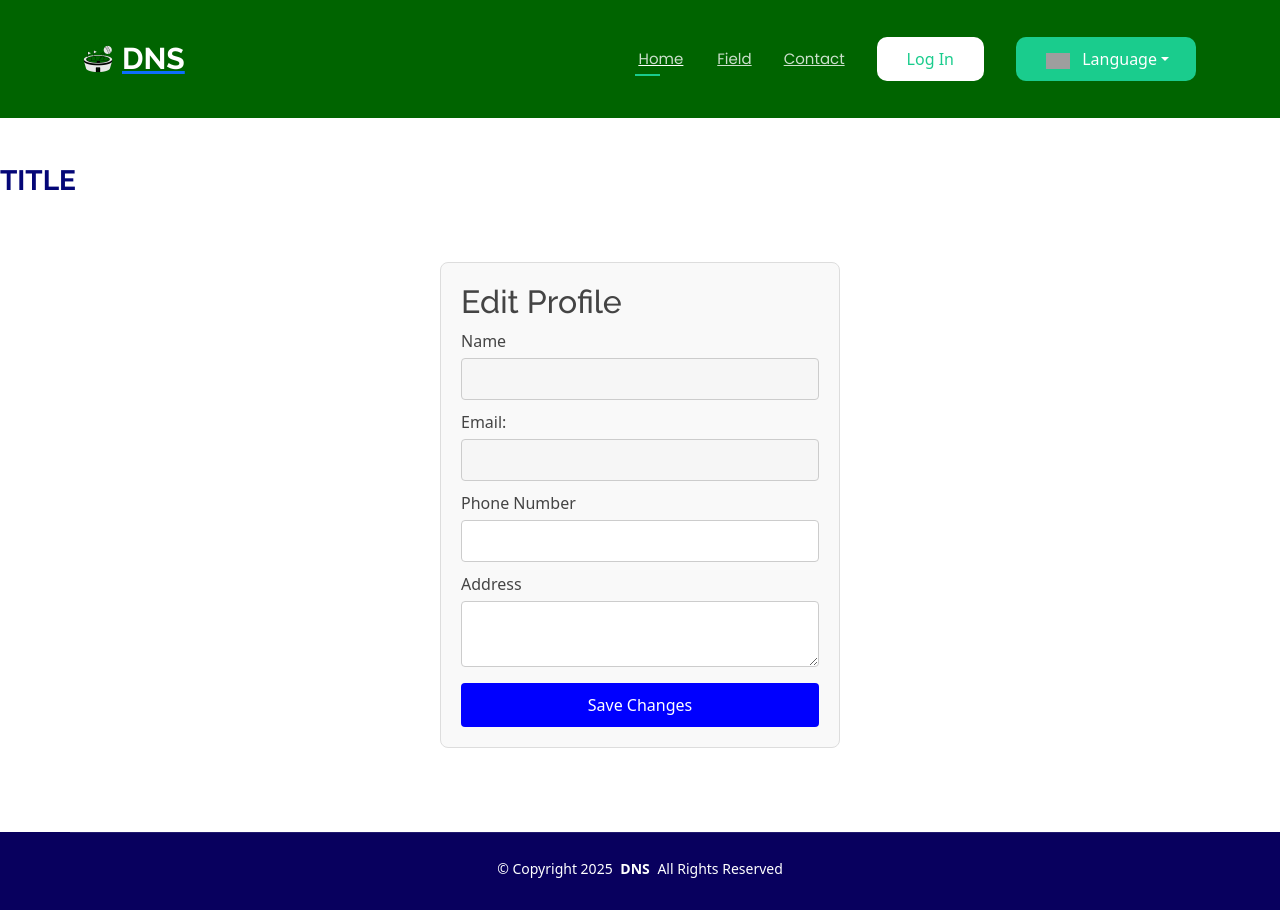
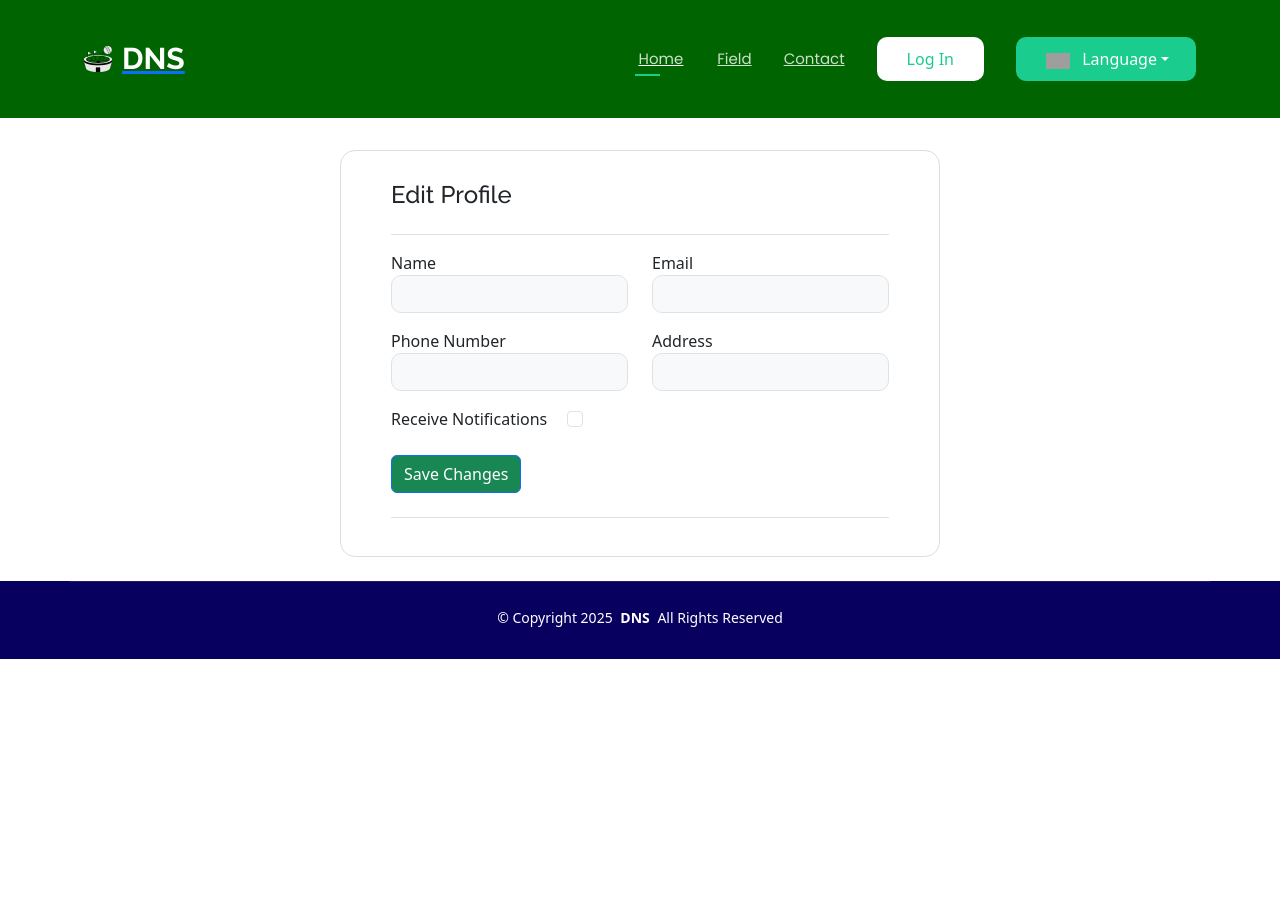
Before and after one commit to DNSportCapstone/DNSport-FE, a Vue app: page /edituser in a window 1280 px wide. After the commit the page ends 800 px from the top, so only its background shows below. Built offline with nearby package versions, Linux system fonts and the light colour scheme; grey boxes are pictures that could not be loaded; what vue3-google-login would draw is missing.

Commit message:
update profile update ui

```diff
--- a/src/locales/en.json
+++ b/src/locales/en.json
@@ -35,5 +35,7 @@
   "EditProfile": "Edit Profile",
   "Name": "Name",
   "Address": "Address",
-  "SaveChanges": "Save Changes"
+  "SaveChanges": "Save Changes",
+  "ReceiveNotifications": "Receive Notifications",
+  "ProfileUpdateSuccess": "Profile updated successfully!"
 }
--- a/src/locales/vi.json
+++ b/src/locales/vi.json
@@ -35,5 +35,7 @@
   "EditProfile": "Chỉnh sửa hồ sơ",
   "Name": "Tên",
   "Address": "Địa chỉ",
-  "SaveChanges": "Lưu thay đổi"
+  "SaveChanges": "Lưu thay đổi",
+  "ReceiveNotifications": "Nhận thông báo",
+  "ProfileUpdateSuccess": "Cập nhật hồ sơ thành công!"
 }
--- a/src/pages/EditUserPage.vue
+++ b/src/pages/EditUserPage.vue
@@ -1,36 +1,47 @@
 <template>
-    <div class="section">
-      <div class="section-title">
-        <div>
-          <span class="description-title">title</span>
+  <div style="margin-top: 150px;"></div>
+  <div class="wrapper bg-white mt-sm-5">
+    <h4 class="pb-4 border-bottom">{{ t('EditProfile') }}</h4>
+    <div v-if="showSuccessMessage" class="alert alert-success">{{ t('ProfileUpdateSuccess') }}</div>
+    <div class="py-2">
+      <div class="row py-2">
+        <div class="col-md-6">
+          <label>{{ t('Name') }}</label>
+          <input v-model="user.fullName" type="text" class="bg-light form-control" disabled/>
+        </div>
+        <div class="col-md-6">
+          <label>Email</label>
+          <input v-model="user.email" type="text" class="bg-light form-control" disabled />
         </div>
       </div>
-      <div class="container">
-        <h2>{{ t('EditProfile') }}</h2>
-        <form @submit.prevent="updateProfile">
-          <label>{{ t('Name') }}</label>
-          <input v-model="user.fullName" type="text" disabled />
-
-          <label>Email:</label>
-          <input v-model="user.email" type="text" disabled />
-
+      <div class="row py-2">
+        <div class="col-md-6 pt-md-0 pt-3">
           <label>{{ t('PhoneNumber') }}</label>
-          <input v-model="user.phoneNumber" type="tel" required />
-
+          <input v-model="user.phoneNumber" type="text" class="bg-light form-control" />
+        </div>
+        <div class="col-md-6 pt-md-0 pt-3">
           <label>{{ t('Address') }}</label>
-          <textarea v-model="user.address" required></textarea>
-
-          <button type="submit">{{ t('SaveChanges') }}</button>
-        </form>
+          <input v-model="user.address" type="tel" class="bg-light form-control" />
+        </div>
+      </div>
+      <div class="row py-2">
+        <div class="col-md-6 pt-md-0 pt-3">
+          <label>{{ t('ReceiveNotifications') }}</label>
+          <input v-model="user.receiveNotification" type="checkbox" class="form-check-input"  style="margin-left: 20px;"/>
+        </div>
+      </div>
+      <div class="py-3 pb-4 border-bottom">
+        <button class="btn btn-primary mr-3" @click="saveChanges">{{ t('SaveChanges') }}</button>
       </div>
     </div>
-  </template>
+  </div>
+</template>
+
 <script setup>
 import { useI18n } from 'vue-i18n';
 const { t } = useI18n();
 </script>
 
-<!-- Phần logic API và Vue Component -->
 <script>
 import API from "@/utils/axios";
 import CommonHelper from "@/utils/common";
@@ -40,11 +51,12 @@ export default {
     return {
       user: {
         fullName: "",
+        lastName: "",
         email: "",
-        phone: "",
         address: "",
+        receiveNotification: false,
       },
-      API_URL: "User",
+      showSuccessMessage: false,
     };
   },
   mounted() {
@@ -54,64 +66,84 @@ export default {
     async loadUserData() {
       try {
         const userId = CommonHelper.getCurrentUserId();
-        console.log("userId", userId);
         const response = await API.get(`User?userId=${userId}`);
-        this.user = response.data;
-        console.log("Dữ liệu đã tải:", this.user);
+        this.user = { ...response.data };
       } catch (error) {
-        console.error("Lỗi khi tải dữ liệu:", error);
+        console.error("Error loading user data:", error);
+        alert("Failed to load user data.");
       }
     },
-    async updateProfile() {
+    async saveChanges() {
       try {
-        if (!this.API_URL) {
-          console.error("API_URL chưa được gán");
-          return;
-        }
-
-        const response = await API.put(this.API_URL, this.user);
-
-        if (response.status === 200) {
-          alert("Cập nhật thành công!");
-        } else {
-          throw new Error("Cập nhật thất bại!");
-        }
+        await API.put("User", this.user);
+        this.showSuccessMessage = true;
+        setTimeout(() => {
+          this.showSuccessMessage = false;
+        }, 7000);
       } catch (error) {
-        console.error("Lỗi khi cập nhật:", error);
+        console.error("Error updating profile:", error);
+        alert("Failed to update profile.");
+      }
+    },
+    cancelChanges() {
+      this.loadUserData();
+    },
+    deactivateAccount() {
+      if (confirm("Are you sure you want to deactivate your account?")) {
+        console.log("Account deactivated");
       }
     }
-  }
+  },
 };
 </script>
 
 <style scoped>
-.container {
-  max-width: 400px;
-  margin: auto;
-  padding: 20px;
+* {
+  margin: 0;
+  padding: 0;
+  box-sizing: border-box;
+}
+body {
+  font-family: 'Poppins', sans-serif;
+  background-color: aliceblue;
+}
+.wrapper {
+  padding: 30px 50px;
   border: 1px solid #ddd;
-  border-radius: 8px;
-  background: #f9f9f9;
+  border-radius: 15px;
+  margin: 10px auto;
+  max-width: 600px;
 }
-input,
-textarea {
-  width: 100%;
-  padding: 8px;
-  margin-top: 5px;
-  margin-bottom: 10px;
-  border: 1px solid #ccc;
-  border-radius: 4px;
+.form-control {
+  border-radius: 10px;
 }
-button {
-  width: 100%;
+.button {
+  background-color: #fff;
+  color: #198754;
+}
+.button:hover {
+  background-color: #20c997;
+  color: #fff;
+}
+.btn-primary {
+  background-color: #198754;
+}
+.danger {
+  background-color: #fff;
+  color: #e20404;
+  border: 1px solid #ddd;
+}
+.danger:hover {
+  background-color: #e20404;
+  color: #fff;
+}
+.alert {
+  background-color: #d4edda;
+  color: #155724;
   padding: 10px;
-  background: blue;
-  color: white;
-  border: none;
-  border-radius: 4px;
-  cursor: pointer;
-}
-button:hover {
-  background: darkblue;
+  margin-bottom: 15px;
+  border: 1px solid #c3e6cb;
+  border-radius: 5px;
+  text-align: center;
 }
 </style>
```
